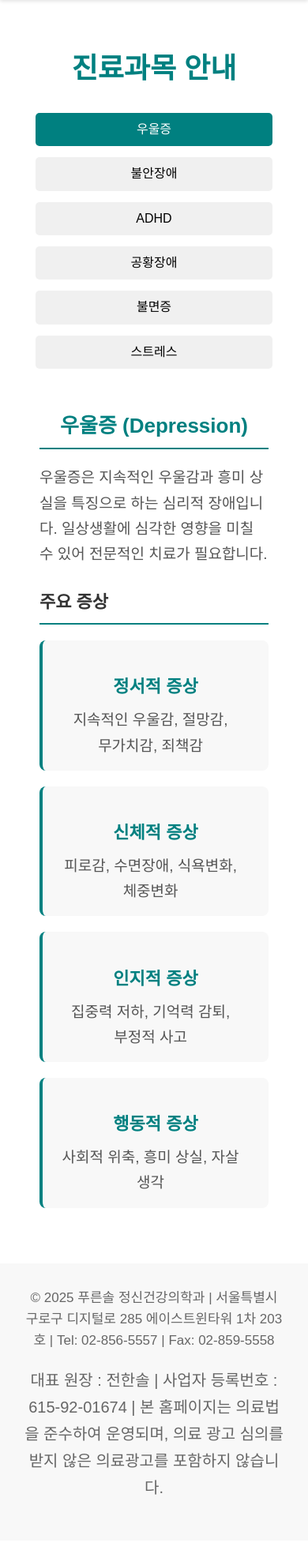
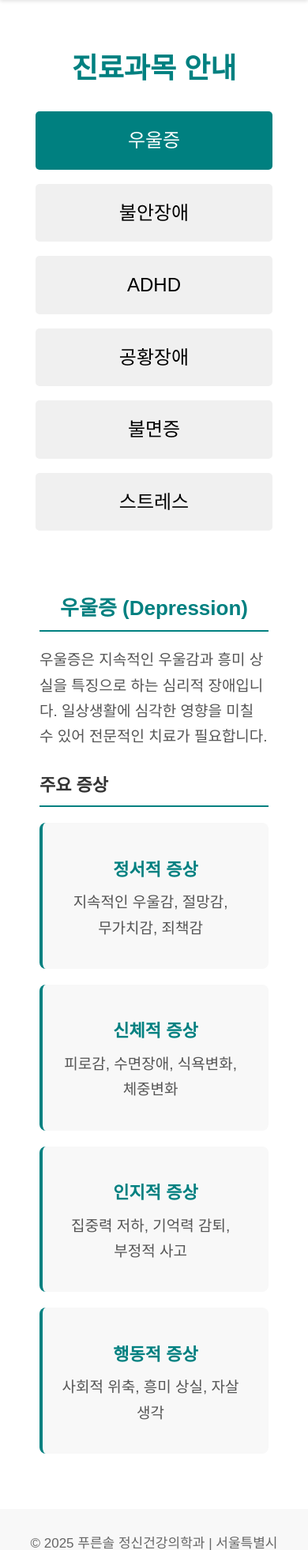
Before and after one commit to purunsolnp/hospital, a Flask app: page /treatments in a window 390 px wide. Shown: the part 70-2033 px from the top of the page at 79% size. Before the commit the page ends 1963 px from the top, so only its background shows below. Run offline with Flask 3, Linux system fonts and the light colour scheme; some web fonts are replaced.

Commit message:
가독성 증가

```diff
--- a/static/css/style.css
+++ b/static/css/style.css
@@ -161,12 +161,12 @@ h3 {
     position: relative;
 }
 .tab-button {
-    padding: 1.2rem 2rem;
+    padding: 1.05rem 1.8rem;
     margin: 0 5px;
     border: none;
     background-color: #f0f0f0;
     cursor: pointer;
-    font-size: 1.6rem;
+    font-size: 1.65rem;
     border-radius: 5px;
     transition: all 0.3s ease;
 }
@@ -213,8 +213,21 @@ h3 {
         font-size: 1.5rem;
     }
     .tab-button {
-        font-size: 1.5rem;
-        padding: 1rem 1.5rem;
+        width: 48%;
+        min-width: 210px;
+        font-size: 2.1rem;
+        padding: 1.8rem 0;
+    }
+    .tab-container {
+        flex-wrap: wrap;
+        gap: 10px;
+        justify-content: center;
+    }
+    .tab-button {
+        width: 48%;
+        min-width: 140px;
+        font-size: 1.4rem;
+        padding: 1.2rem 0;
     }
 
     .hamburger {
@@ -226,6 +239,12 @@ h3 {
         height: 90px;
         max-width: 82%;
         min-height: 75px;
+    }
+    .card h3,
+    .card p,
+    .card li,
+    .card span {
+        font-size: 1.3rem;
     }
 }
 @media screen and (max-width: 480px) {
@@ -242,8 +261,16 @@ h3 {
         font-size: 1.4rem;
     }
     .tab-button {
-        font-size: 1.4rem;
-        padding: 0.8rem 1.2rem;
+        width: 100%;
+        min-width: 0;
+        font-size: 1.8rem;
+        padding: 1.5rem 0;
+    }
+    .card h3,
+    .card p,
+    .card li,
+    .card span {
+        font-size: 1.2rem;
     }
 }
 
@@ -385,3 +412,40 @@ h3 {
   max-width: 95%;
   margin: 0 auto;
 }
+
+/* 진료과목 안내 모바일 2줄 버튼 강제 적용 */
+.tab-container {
+  display: flex !important;
+  flex-wrap: wrap !important;
+  gap: 10px !important;
+  justify-content: center !important;
+}
+@media screen and (max-width: 768px) {
+  .tab-button {
+    display: block !important;
+    width: 48% !important;
+    min-width: 140px !important;
+    font-size: 1.4rem !important;
+    padding: 1.2rem 0 !important;
+    margin-bottom: 10px !important;
+    box-sizing: border-box !important;
+  }
+}
+@media screen and (max-width: 480px) {
+  .tab-button {
+    display: block !important;
+    width: 100% !important;
+    min-width: 0 !important;
+    font-size: 1.2rem !important;
+    padding: 1rem 0 !important;
+    margin-bottom: 8px !important;
+    box-sizing: border-box !important;
+  }
+}
+@media screen and (min-width: 769px) {
+  .tab-button {
+    padding: 0.89rem 1.53rem;
+    font-size: 1.4rem;
+    min-width: 178px;
+  }
+}
--- a/templates/about_dynamic.html
+++ b/templates/about_dynamic.html
@@ -105,6 +105,10 @@
   .profile-section p,
   .profile-section ul {
     font-size: 1.2em !important;
+  }
+  .profile-section li,
+  .profile-section p {
+    font-size: 1.25rem !important;
   }
   .doctor-profile {
     max-width: 800px;
--- a/templates/base.html
+++ b/templates/base.html
@@ -209,7 +209,7 @@
       }
 
       .header {
-        background-color: #008080;
+        background-color: white;
         display: flex;
         justify-content: flex-start;
         align-items: center;
@@ -222,6 +222,11 @@
         height: 80px;
         box-sizing: border-box;
         position: relative;
+      }
+      @media screen and (max-width: 1024px) {
+        .header {
+          background-color: #008080;
+        }
       }
       .logo {
         display: flex;
--- a/templates/treatments.html
+++ b/templates/treatments.html
@@ -183,63 +183,33 @@
 
 <!-- 스타일 -->
 <style>
-  .tab-container {
-    display: flex;
-    justify-content: center;
-    margin-bottom: 20px;
-    flex-wrap: wrap;
-    gap: 10px;
+  /* symptom-grid, symptom-item 등 증상 박스 관련 스타일만 남기고 탭 관련 스타일(.tab-container, .tab-button, .tab-content, .tab-button.active, .tab-button:hover, 미디어 쿼리 내 탭 관련 등)은 모두 삭제 */
+  .symptom-grid {
+    display: grid;
+    grid-template-columns: repeat(auto-fit, minmax(250px, 1fr));
+    gap: 1rem;
+    margin: 1rem 0;
   }
-
-  .tab-button {
-    padding: 10px 20px;
-    margin: 0 5px;
-    border: none;
-    background-color: #f0f0f0;
-    cursor: pointer;
-    font-size: 16px;
-    border-radius: 5px;
-    transition: all 0.3s ease;
+  .symptom-item {
+    background: #f8f8f8;
+    padding: 15px;
+    border-radius: 8px;
+    border-left: 4px solid #008080;
   }
-
-  .tab-button:hover {
-    background-color: #e0e0e0;
+  .symptom-item h4 {
+    color: #008080;
+    font-size: 1.1rem;
+    font-weight: bold;
+    margin-bottom: 0.5rem;
   }
-
-  .tab-button.active {
-    background-color: #008080;
-    color: white;
+  .symptom-item p {
+    font-size: 0.95rem;
+    margin: 0;
   }
-
-  .tab-content {
-    display: none;
+  .symptom-item h4,
+  .symptom-item p {
     text-align: center;
-    /* 탭 콘텐츠 최소 높이 설정으로 레이아웃 시프트 방지 */
-    min-height: 600px;
-    /* 부드러운 전환 효과 */
-    transition: opacity 0.3s ease;
   }
-
-  .tab-content.active {
-    display: block;
-    opacity: 1;
-  }
-
-  /* 비활성 탭은 투명하게 숨김 */
-  .tab-content:not(.active) {
-    opacity: 0;
-    position: absolute;
-    top: 0;
-    left: 0;
-    width: 100%;
-    pointer-events: none;
-  }
-
-  /* 탭 컨테이너에 상대 위치 설정 */
-  .tab-container {
-    position: relative;
-  }
-
   .treatment-section {
     max-width: 800px;
     margin: 0 auto;
@@ -281,37 +251,6 @@
     line-height: 1.7;
     color: #555;
     margin-bottom: 0.5rem;
-  }
-
-  .symptom-grid {
-    display: grid;
-    grid-template-columns: repeat(auto-fit, minmax(250px, 1fr));
-    gap: 1rem;
-    margin: 1rem 0;
-  }
-
-  .symptom-item {
-    background: #f8f8f8;
-    padding: 15px;
-    border-radius: 8px;
-    border-left: 4px solid #008080;
-  }
-
-  .symptom-item h4 {
-    color: #008080;
-    font-size: 1.1rem;
-    font-weight: bold;
-    margin-bottom: 0.5rem;
-  }
-
-  .symptom-item p {
-    font-size: 0.95rem;
-    margin: 0;
-  }
-
-  .symptom-item h4,
-  .symptom-item p {
-    text-align: center;
   }
 
   .treatment-methods {
@@ -356,17 +295,6 @@
 
   /* 반응형 디자인 */
   @media screen and (max-width: 768px) {
-    .tab-container {
-      flex-direction: column;
-      align-items: center;
-    }
-
-    .tab-button {
-      width: 100%;
-      max-width: 300px;
-      margin: 2px 0;
-    }
-
     .treatment-section {
       padding: 15px;
     }
```
Also changed, not shown: templates/index.html (+24 -20 lines), templates/laws.html (+1 -23 lines), templates/treatment_guide.html (+1 -40 lines).
